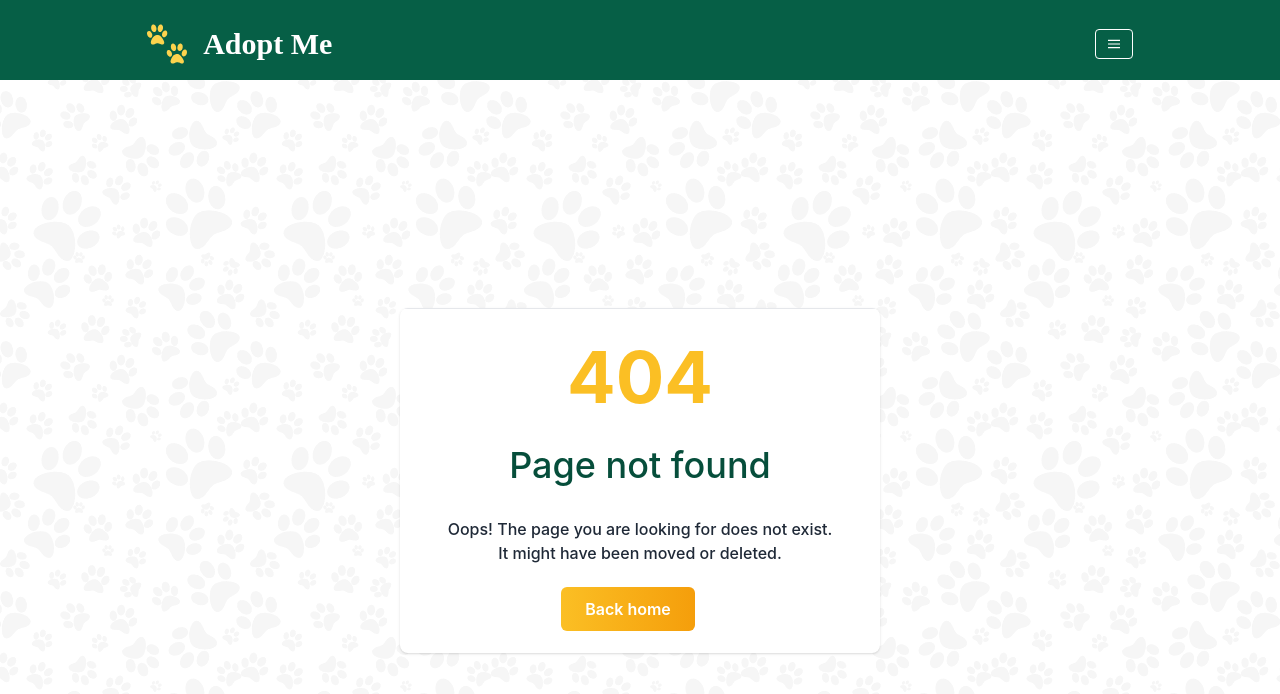
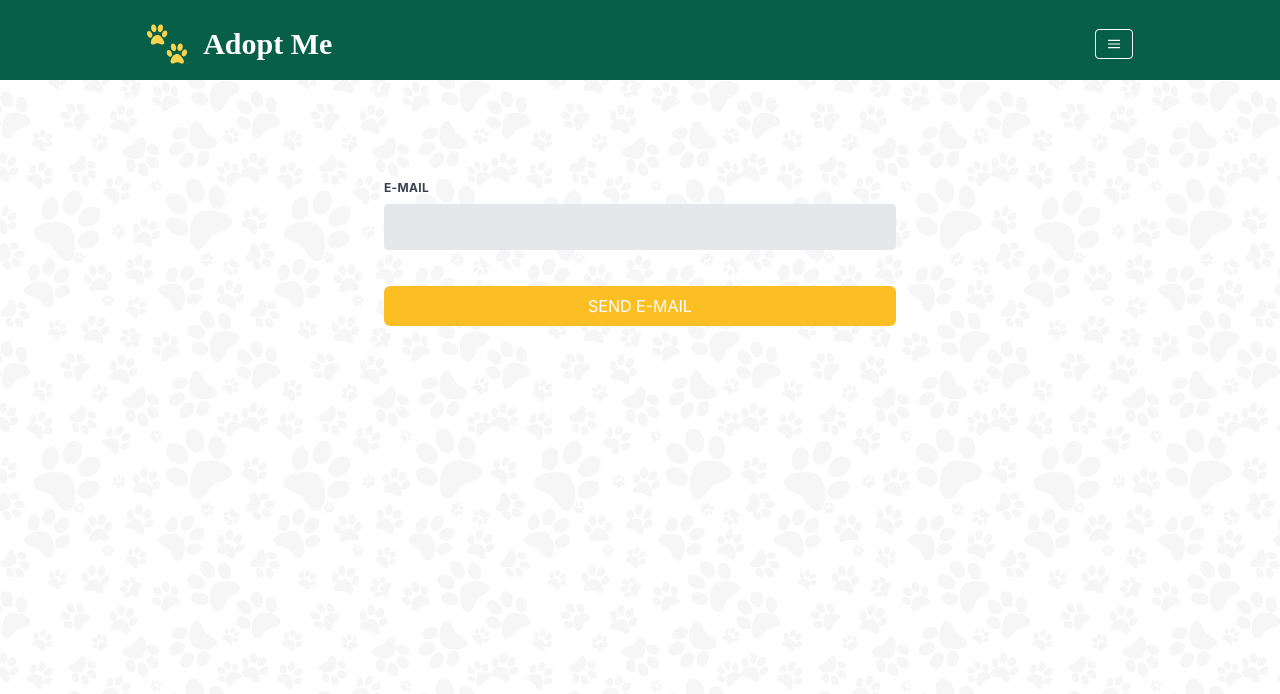
Before and after one commit to KarolinaObcowska/adopt_me, a React (Create React App) app in the folder client/: page /auth/password-reset/1/1 in a window 1280 px wide. Before the commit this address had no page. Shown: the top 694 px of the page. Built offline with nearby package versions, Linux system fonts and the light colour scheme.

Commit message:
reset password form form mail link created

```diff
--- a/client/src/components/ForgotPassword/ReqResetPassword.js
+++ b/client/src/components/ForgotPassword/ReqResetPassword.js
@@ -9,6 +9,7 @@ const ReqResetPassword = () => {
         email: ""
     });
     const navigate = useNavigate();
+
     const handleChange = (event) => {
       const { name, value } = event.target;
       setData({
@@ -33,9 +34,6 @@ const ReqResetPassword = () => {
           handleModal(res.msg)
         }
         navigate('/auth/login')
-
-
-
     }
 
 
--- a/client/src/components/ForgotPassword/ResetPassword.js
+++ b/client/src/components/ForgotPassword/ResetPassword.js
@@ -0,0 +1,76 @@
+import {useState, useContext} from 'react';
+import { useNavigate, useParams } from 'react-router-dom'
+import { ModalContext } from '../../context/modalContext';
+
+const ResetPassword = () => {
+    const { handleModal } = useContext(ModalContext);
+    const navigate = useNavigate();
+    const {id, tokenId} = useParams();
+    const [data, setData] = useState({
+        password: ''
+    })
+
+    const handleChange = (event) => {
+        const { name, value } = event.target;
+        setData({
+          [name]: value,
+        });
+      };
+
+    const resetPassword = async (event) => {
+        event.preventDefault();
+        const response = await fetch(`http://localhost:8080/auth/password-reset/${id}/${tokenId}`, {
+            method: "POST",
+            headers: {
+                "Content-Type": "application/json",
+              },
+              body: JSON.stringify(data),
+        });
+        const res = await response.json()
+        if (res.status !== 200) {
+            handleModal(res.message)
+        } else {
+            handleModal(res.msg)
+            navigate('/auth/login')
+        }
+    }
+
+
+
+
+
+  return (
+    <div className="fixed top-20 sm:top-36 p-6 mt-3 w-screen bg-white-100 flex items-center justify-center h-screen">
+    <form className="w-full h-full max-w-lg" onSubmit={resetPassword}>
+      <div className="flex flex-wrap -mx-3 mb-6">
+        <div className="w-full px-3">
+          <label
+            className="block uppercase tracking-wide text-gray-700 text-xs font-bold mb-2"
+            htmlFor="email"
+          >
+            E-mail
+          </label>
+          <input
+            className="appearance-none block w-full bg-gray-200 text-gray-700 border border-gray-200 rounded py-3 px-4 mb-3 leading-tight focus:outline-none focus:bg-white focus:border-gray-500"
+            name="password"
+            type="password"
+            aria-label="Your e-mail"
+            value={data.password}
+            onChange={handleChange}
+          />
+        </div>
+      </div>
+      <div className="flex justify-center items-center">
+        <button
+          type="submit"
+          className="bg-yellow-400 p-2 w-full rounded-md text-white uppercase"
+        >
+          Send E-mail
+        </button>
+      </div>
+    </form>
+  </div>
+  )
+};
+
+export default ResetPassword;
--- a/client/src/components/Layout.js
+++ b/client/src/components/Layout.js
@@ -11,7 +11,7 @@ import Footer from "./Footer";
 import MobileNavbar from "./Navbar/MobileNavbar";
 import Error404 from "./Error404";
 import ReqResetPassword from "./ForgotPassword/ReqResetPassword";
-// import ResetPassword from "./ForgotPassword/ResetPassword";
+import ResetPassword from "./ForgotPassword/ResetPassword";
 
 const Layout = () => {
   return (
@@ -27,7 +27,7 @@ const Layout = () => {
         <Route path="/auth/signup" exact element={<SignUpForm />} />
         <Route path="/auth/login" exact element={<LoginForm />} />
         <Route path="/auth/reset-password" exact element={<ReqResetPassword />} />
-        {/* <Route path="/auth/reset-password/:id/:tokenId" exact element={<ResetPassword />} /> */}
+        <Route path="/auth/password-reset/:id/:tokenId" exact element={<ResetPassword />} />
         <Route path="*" exact element={<Error404 />} />
       </Routes>
       <Footer />
```
Also changed, not shown: 1 other file (tests, documents, lock files or other folders).
